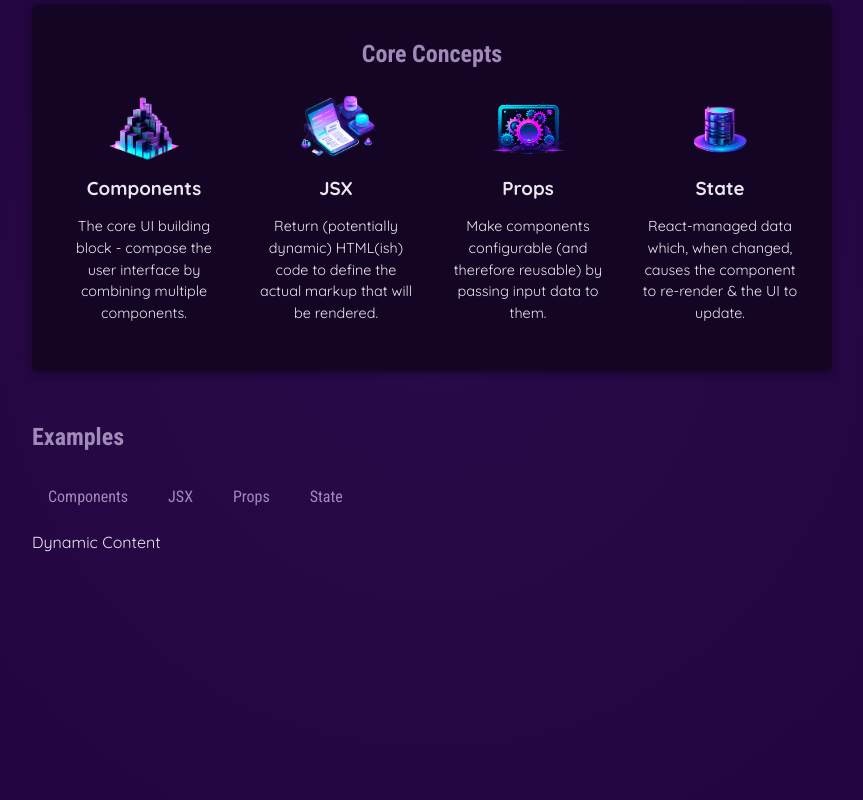
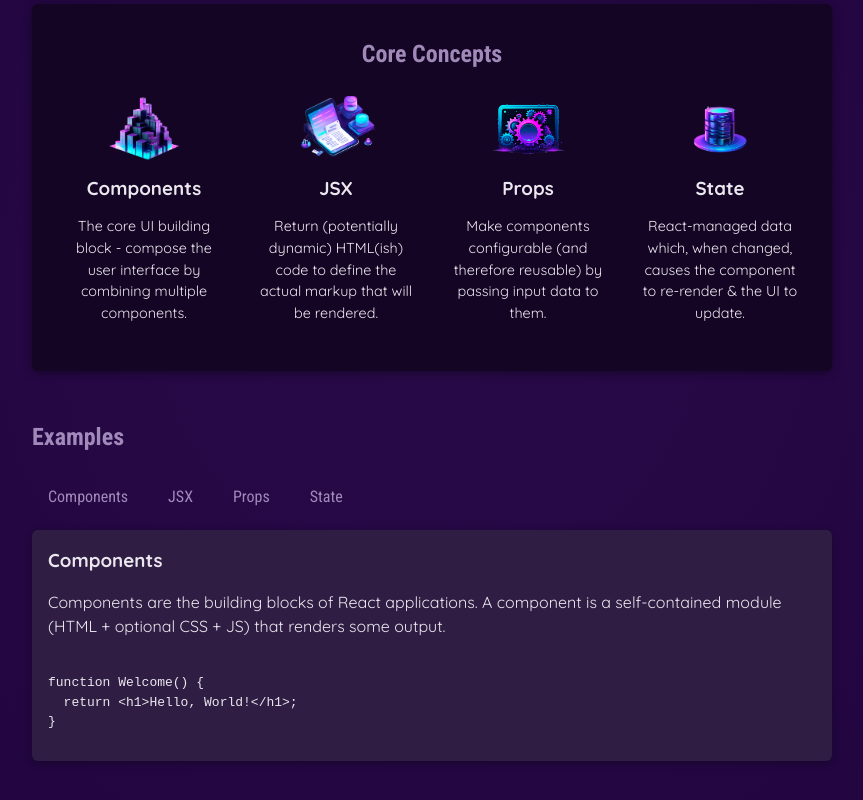
Before and after one commit to kda9036/react-essentials, a React (Vite) app: page / in a window 1280 px wide. Shown: the part 328-1128 px from the top of the page, without its empty margins (208-1071 px from the left). Built offline with nearby package versions, Linux system fonts and the light colour scheme.

Commit message:
update tab content using state and add example data

```diff
--- a/src/App.jsx
+++ b/src/App.jsx
@@ -1,12 +1,16 @@
-import { CORE_CONCEPTS } from "./data";
+import { useState } from "react";
+import { CORE_CONCEPTS, EXAMPLES } from "./data";
 import Header from "./components/Header/Header";
 import CoreConcept from "./components/CoreConcept";
 import TabButton from "./components/TabButton";
 
 function App() {
+  const [selectedTopic, setSelectedTopic] = useState("components");
+
   function handleSelect(selectedButton) {
     // selected button => 'components', 'jsx', 'props', 'state'
-    console.log(selectedButton);
+    setSelectedTopic(selectedButton);
+    // console.log(selectedTopic);
   }
 
   return (
@@ -36,7 +40,11 @@
             <TabButton onSelect={() => handleSelect("props")}>Props</TabButton>
             <TabButton onSelect={() => handleSelect("state")}>State</TabButton>
           </menu>
-          Dynamic Content
+          <div id="tab-content">
+            <h3>{EXAMPLES[selectedTopic].title}</h3>
+            <p>{EXAMPLES[selectedTopic].description}</p>
+            <pre>{EXAMPLES[selectedTopic].code}</pre>
+          </div>
         </section>
       </main>
     </div>
--- a/src/data.js
+++ b/src/data.js
@@ -29,3 +29,54 @@
       "React-managed data which, when changed, causes the component to re-render & the UI to update.",
   },
 ];
+
+export const EXAMPLES = {
+  components: {
+    title: "Components",
+    description:
+      "Components are the building blocks of React applications. A component is a self-contained module (HTML + optional CSS + JS) that renders some output.",
+    code: `
+function Welcome() {
+  return <h1>Hello, World!</h1>;
+}`,
+  },
+  jsx: {
+    title: "JSX",
+    description:
+      "JSX is a syntax extension to JavaScript. It is similar to a template language, but it has full power of JavaScript (e.g., it may output dynamic content).",
+    code: `
+<div>
+  <h1>Welcome {userName}</h1>
+  <p>Time to learn React!</p>
+</div>`,
+  },
+  props: {
+    title: "Props",
+    description:
+      "Components accept arbitrary inputs called props. They are like function arguments.",
+    code: `
+function Welcome(props) {
+  return <h1>Hello, {props.name}</h1>;
+}`,
+  },
+  state: {
+    title: "State",
+    description:
+      "State allows React components to change their output over time in response to user actions, network responses, and anything else.",
+    code: `
+function Counter() {
+  const [isVisible, setIsVisible] = useState(false);
+
+  function handleClick() {
+    setIsVisible(true);
+  }
+
+  return (
+    <div>
+      <button onClick={handleClick}>Show Details</button>
+      {isVisible && <p>Amazing details!</p>}
+    </div>
+  );
+}`,
+  },
+};
```
